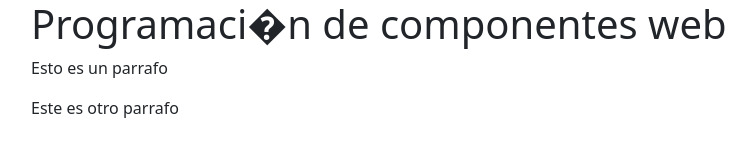
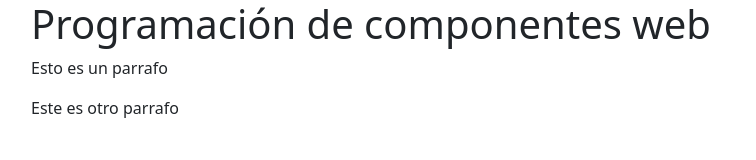
Before and after one commit to Carlos-RobertoDiaz-202401986/PlantillaHtlm, a plain HTML site: page index.html in a window 1280 px wide. Shown: the whole page, without its empty margins (51-807 px from the left). Drawn offline with nearby package versions, Linux system fonts and the light colour scheme.

Commit message:
actualizar

```diff
--- a/index.html
+++ b/index.html
@@ -1,7 +1,7 @@
 <!doctype html>
 <html lang="en">
 <head>
-    <meta charset="utf-8">
+    <meta charset="UTF-8">
     <meta name="viewport" content="width=device-width, initial-scale=1">
 
     <link href="https://cdn.jsdelivr.net/npm/bootstrap@5.3.8/dist/css/bootstrap.min.css" rel="stylesheet" integrity="sha384-sRIl4kxILFvY47J16cr9ZwB07vP4J8+LH7qKQnuqkuIAvNWLzeN8tE5YBujZqJLB" crossorigin="anonymous">
@@ -14,7 +14,7 @@
 <body>
     <div class="container">
         <!-- Content here -->
-        <h1>Programaci�n de componentes web</h1>
+        <h1>Programación de componentes web</h1>
         <footer>
             <p>Esto es un parrafo</p>
 
```
